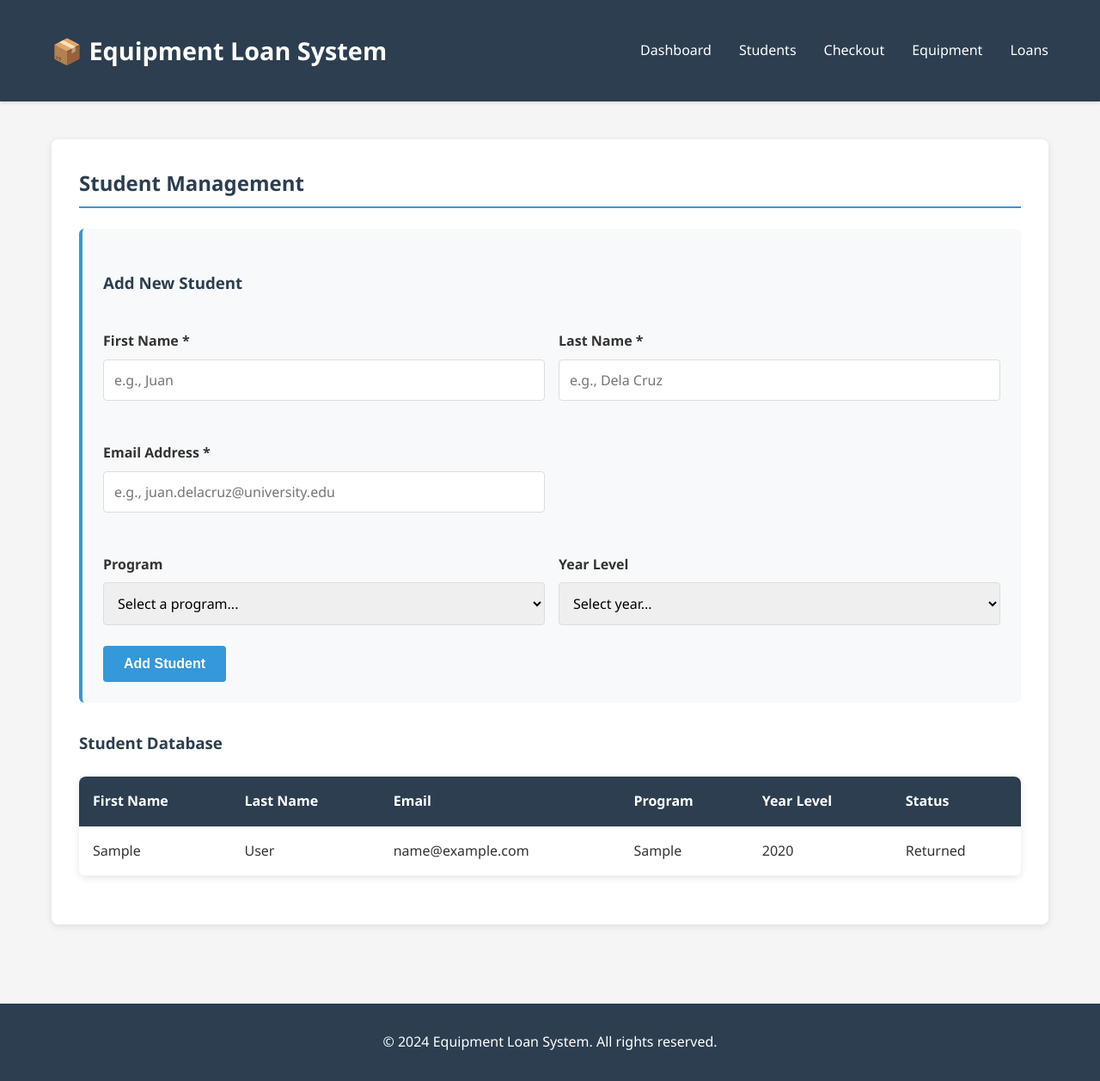
After one commit to voidkirin026-tech/Student-Laptop---Equipment-Loan-System, a Flask app: page /students in a window 1280 px wide. The commit adds this page. Shown: the whole page at 86% size. Run offline with Flask 3, Linux system fonts and the light colour scheme; tables that the repository leaves empty hold one stand-in row (values such as "Sample post").

Commit message:
chore: created changelogs, deployment notes, added student management interface, modernized styling

```diff
--- a/app.py
+++ b/app.py
@@ -42,6 +42,11 @@
         """Equipment checkout page"""
         return render_template('checkout.html')
 
+    @app.route('/students')
+    def students():
+        """Student management page"""
+        return render_template('students.html')
+
     @app.route('/equipment')
     def equipment():
         """Equipment management page"""
--- a/static/css/style.css
+++ b/static/css/style.css
@@ -349,6 +349,70 @@
     font-style: italic;
 }
 
+/* Condition Dropdown - Modernized */
+.condition-select {
+    font-size: 0.95rem;
+    padding: 0.85rem !important;
+}
+
+.condition-select option {
+    padding: 0.5rem;
+}
+
+.condition-select option[value="Excellent"] {
+    background-color: #d4edda;
+    color: #155724;
+}
+
+.condition-select option[value="Good"] {
+    background-color: #d4edda;
+    color: #155724;
+}
+
+.condition-select option[value="Fair"] {
+    background-color: #fff3cd;
+    color: #856404;
+}
+
+.condition-select option[value="Poor"] {
+    background-color: #f8d7da;
+    color: #721c24;
+}
+
+.condition-select option[value="Damaged"] {
+    background-color: #f8d7da;
+    color: #721c24;
+}
+
+/* Students Page */
+.students-page {
+    background: white;
+    padding: 2rem;
+    border-radius: 8px;
+    box-shadow: 0 2px 8px rgba(0,0,0,0.1);
+    margin: 1.5rem 0;
+}
+
+.add-student-form {
+    background: #f8f9fa;
+    padding: 1.5rem;
+    border-radius: 6px;
+    border-left: 4px solid #3498db;
+    margin-bottom: 2rem;
+}
+
+.students-list {
+    margin-top: 2rem;
+}
+
+.data-table .status-active {
+    background-color: #d4edda;
+    color: #155724;
+    padding: 0.25rem 0.75rem;
+    border-radius: 4px;
+    font-weight: 600;
+}
+
 /* Animations */
 @keyframes slideDown {
     from {
--- /dev/null
+++ b/static/js/students.js
@@ -0,0 +1,86 @@
+// Student management functionality
+document.addEventListener('DOMContentLoaded', initStudents);
+
+async function initStudents() {
+    loadStudentsList();
+    document.getElementById('add-student-form').addEventListener('submit', handleAddStudent);
+}
+
+async function loadStudentsList() {
+    try {
+        const response = await fetch('/api/students');
+        if (!response.ok) throw new Error('Failed to fetch students');
+        const students = await response.json();
+
+        const tbody = document.querySelector('#students-table tbody');
+        const noStudentsMsg = document.getElementById('no-students');
+
+        tbody.innerHTML = '';
+
+        if (students.length === 0) {
+            document.getElementById('students-table').style.display = 'none';
+            noStudentsMsg.style.display = 'block';
+            return;
+        }
+
+        document.getElementById('students-table').style.display = 'table';
+        noStudentsMsg.style.display = 'none';
+
+        students.forEach(student => {
+            const row = tbody.insertRow();
+            row.innerHTML = `
+                <td>${student.first_name || '-'}</td>
+                <td>${student.last_name || '-'}</td>
+                <td>${student.email || '-'}</td>
+                <td>${student.program || '-'}</td>
+                <td>${student.year_level || '-'}</td>
+                <td><span class="status-${student.status}">${student.status}</span></td>
+            `;
+        });
+    } catch (error) {
+        console.error('Error loading students:', error);
+        alert('Error loading students');
+    }
+}
+
+async function handleAddStudent(event) {
+    event.preventDefault();
+
+    // Validate email format
+    const email = document.getElementById('email').value;
+    if (!email.includes('@')) {
+        alert('Please enter a valid email address');
+        return;
+    }
+
+    const formData = {
+        first_name: document.getElementById('first_name').value,
+        last_name: document.getElementById('last_name').value,
+        email: email,
+        program: document.getElementById('program').value || null,
+        year_level: document.getElementById('year_level').value ? parseInt(document.getElementById('year_level').value) : null,
+        status: 'active'
+    };
+
+    try {
+        const response = await fetch('/api/students', {
+            method: 'POST',
+            headers: {
+                'Content-Type': 'application/json'
+            },
+            body: JSON.stringify(formData)
+        });
+
+        if (response.ok) {
+            alert('Student added successfully!');
+            document.getElementById('add-student-form').reset();
+            loadStudentsList();
+        } else {
+            const error = await response.json();
+            alert(`Error: ${error.error || 'Failed to add student'}`);
+        }
+    } catch (error) {
+        console.error('Error:', error);
+        alert('Error adding student');
+    }
+}
--- a/templates/base.html
+++ b/templates/base.html
@@ -14,6 +14,7 @@
             </div>
             <ul class="navbar-menu">
                 <li><a href="{{ url_for('index') }}">Dashboard</a></li>
+                <li><a href="{{ url_for('students') }}">Students</a></li>
                 <li><a href="{{ url_for('checkout') }}">Checkout</a></li>
                 <li><a href="{{ url_for('equipment') }}">Equipment</a></li>
                 <li><a href="{{ url_for('loans') }}">Loans</a></li>
--- /dev/null
+++ b/templates/students.html
@@ -0,0 +1,76 @@
+{% extends "base.html" %}
+
+{% block title %}Student Management - Equipment Loan System{% endblock %}
+
+{% block content %}
+<div class="students-page">
+    <h2>Student Management</h2>
+
+    <div class="add-student-form">
+        <h3>Add New Student</h3>
+        <form id="add-student-form">
+            <div class="form-row">
+                <div class="form-group">
+                    <label for="first_name">First Name *</label>
+                    <input type="text" id="first_name" name="first_name" placeholder="e.g., Juan" required>
+                </div>
+                <div class="form-group">
+                    <label for="last_name">Last Name *</label>
+                    <input type="text" id="last_name" name="last_name" placeholder="e.g., Dela Cruz" required>
+                </div>
+            </div>
+            <div class="form-row">
+                <div class="form-group">
+                    <label for="email">Email Address *</label>
+                    <input type="email" id="email" name="email" placeholder="e.g., juan.delacruz@university.edu" required>
+                </div>
+            </div>
+            <div class="form-row">
+                <div class="form-group">
+                    <label for="program">Program</label>
+                    <select id="program" name="program">
+                        <option value="">Select a program...</option>
+                        <option value="Computer Science">Computer Science</option>
+                        <option value="Information Technology">Information Technology</option>
+                        <option value="Software Engineering">Software Engineering</option>
+                        <option value="Business Administration">Business Administration</option>
+                        <option value="Engineering">Engineering</option>
+                        <option value="Other">Other</option>
+                    </select>
+                </div>
+                <div class="form-group">
+                    <label for="year_level">Year Level</label>
+                    <select id="year_level" name="year_level">
+                        <option value="">Select year...</option>
+                        <option value="1">1st Year</option>
+                        <option value="2">2nd Year</option>
+                        <option value="3">3rd Year</option>
+                        <option value="4">4th Year</option>
+                    </select>
+                </div>
+            </div>
+            <button type="submit" class="btn btn-primary">Add Student</button>
+        </form>
+    </div>
+
+    <div class="students-list">
+        <h3>Student Database</h3>
+        <table id="students-table" class="data-table">
+            <thead>
+                <tr>
+                    <th>First Name</th>
+                    <th>Last Name</th>
+                    <th>Email</th>
+                    <th>Program</th>
+                    <th>Year Level</th>
+                    <th>Status</th>
+                </tr>
+            </thead>
+            <tbody></tbody>
+        </table>
+        <p id="no-students" class="empty-message">No students added yet</p>
+    </div>
+</div>
+
+<script src="{{ url_for('static', filename='js/students.js') }}"></script>
+{% endblock %}
```
Also changed, not shown: DEPLOYMENT_NOTES.md (added, +184 -0 lines), static/js/equipment.js (+7 -1 lines), templates/equipment.html (+7 -4 lines), CHANGELOG_NOV29.md (added), README.md.
